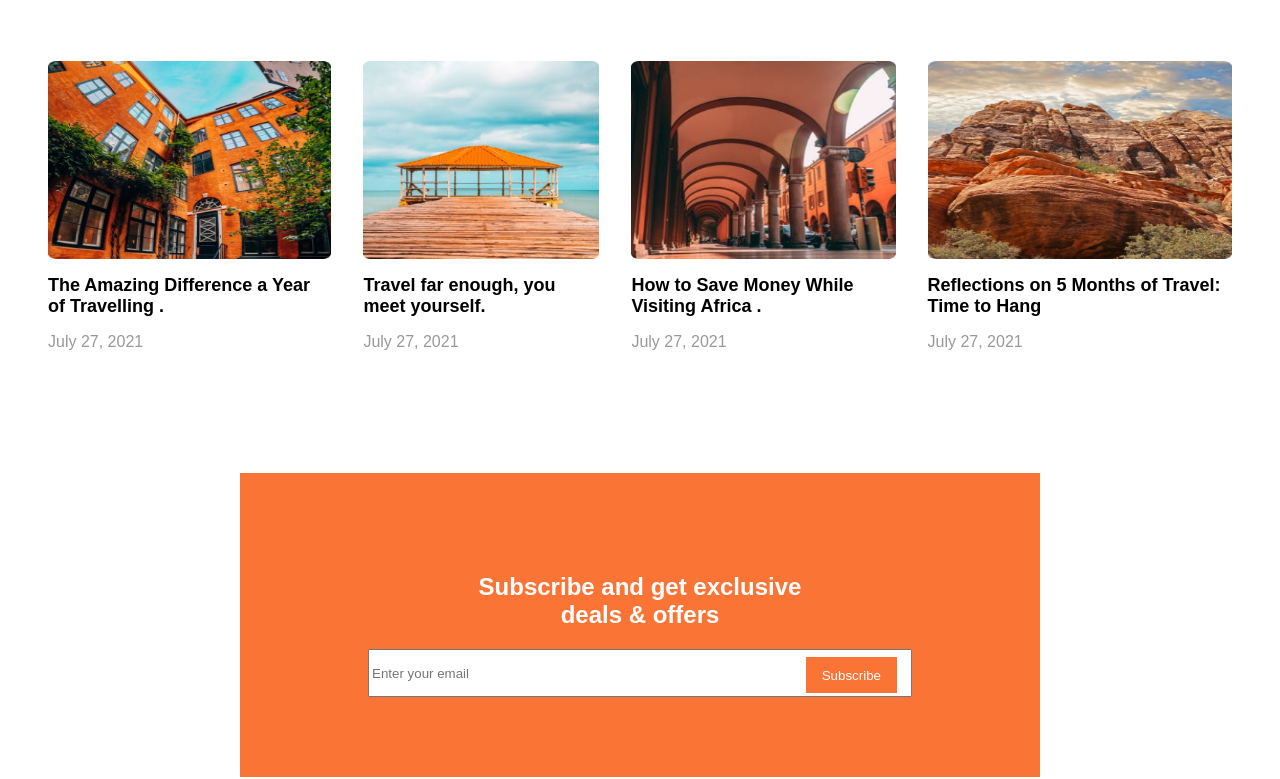
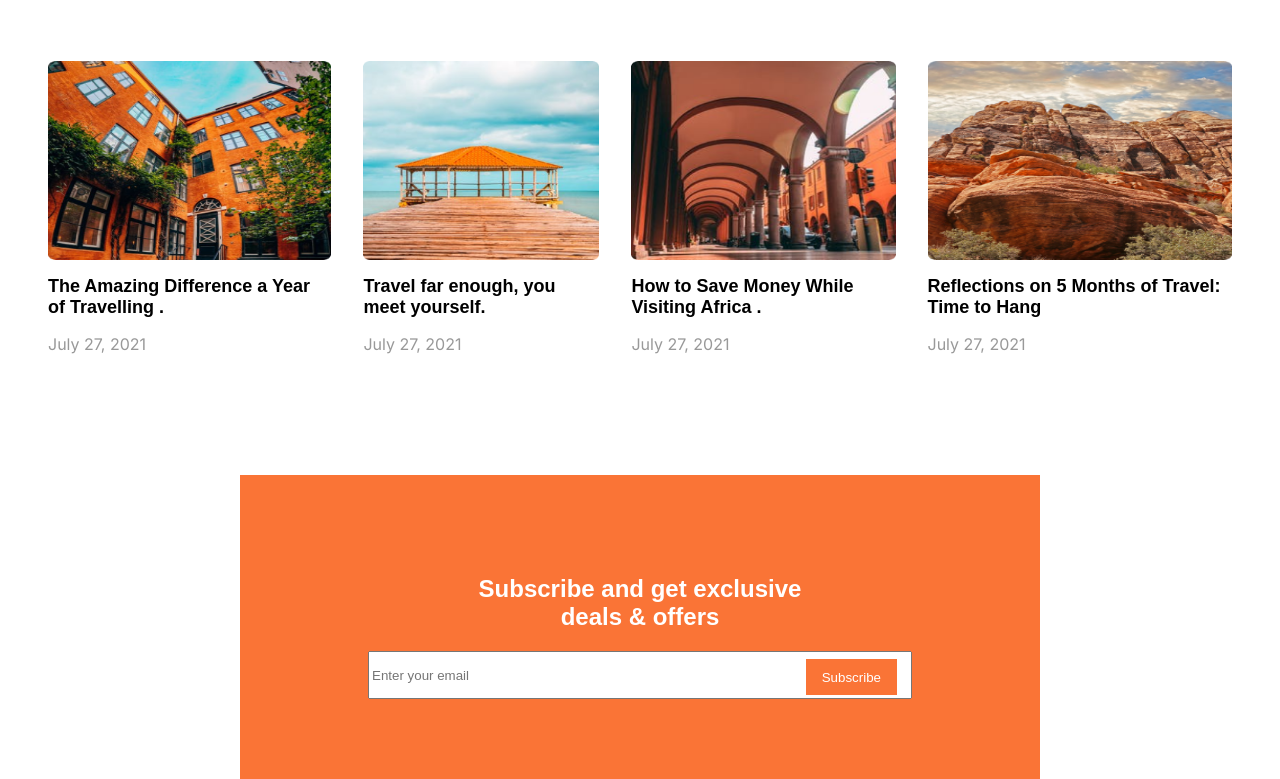
Before and after one commit to sugu2344/task1, a plain HTML site: page index.html in a window 1280 px wide. Shown: the part 3202-3981 px from the top of the page. Drawn offline with Linux system fonts and the light colour scheme; a web font is replaced by a local one.

Commit message:
minor changes

```diff
--- a/style.css
+++ b/style.css
@@ -601,7 +601,6 @@ header {
 .blog-heading p {
     font-family: var(--volkhov-font);
     font-size: 48px;
-    /* font-weight: bold; */
     font-weight: 200;
     text-align: center;
 }
@@ -616,7 +615,7 @@ header {
 }
 
 .blog-card p {
-    font-size: var(--inter-font);
+    font-family: var(--inter-font);
     font-size: 16px;
     color: #999999;
     margin: 0px;
```
